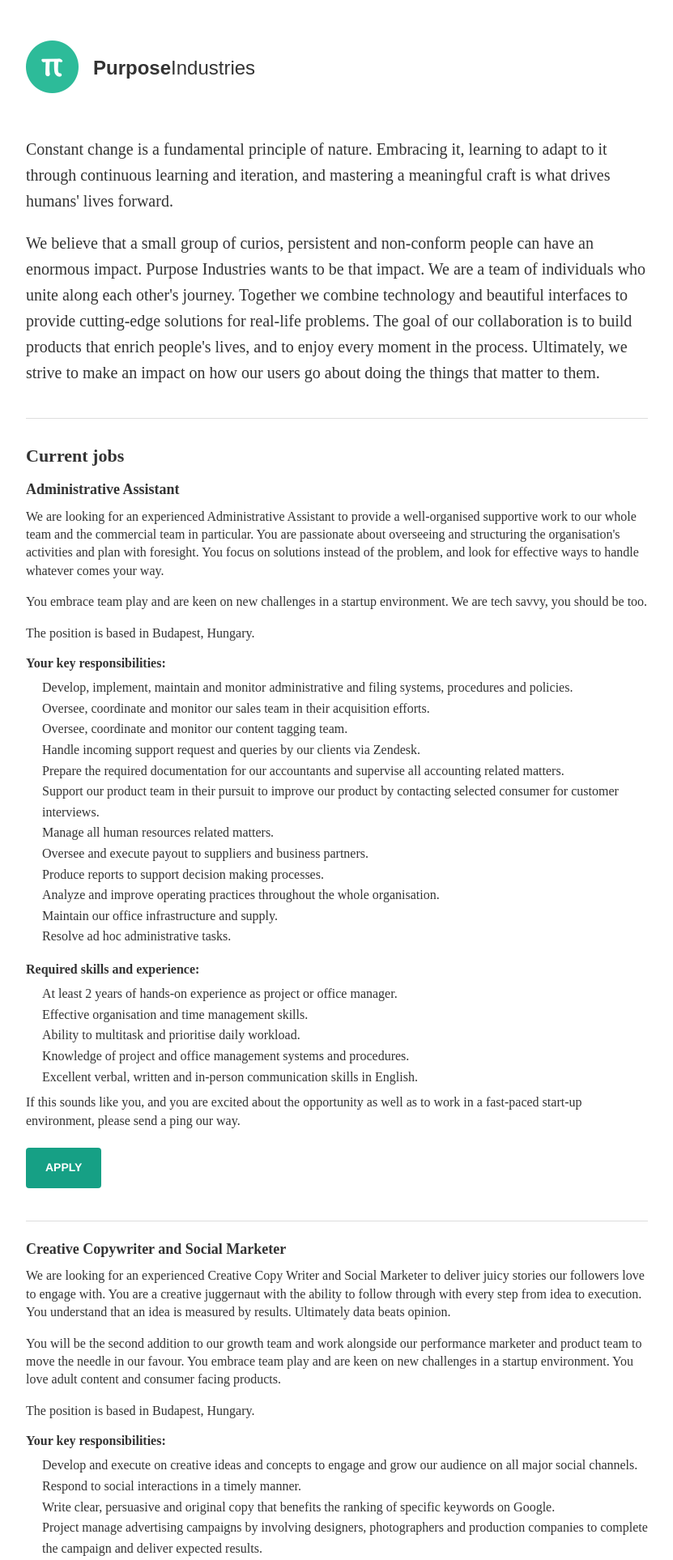
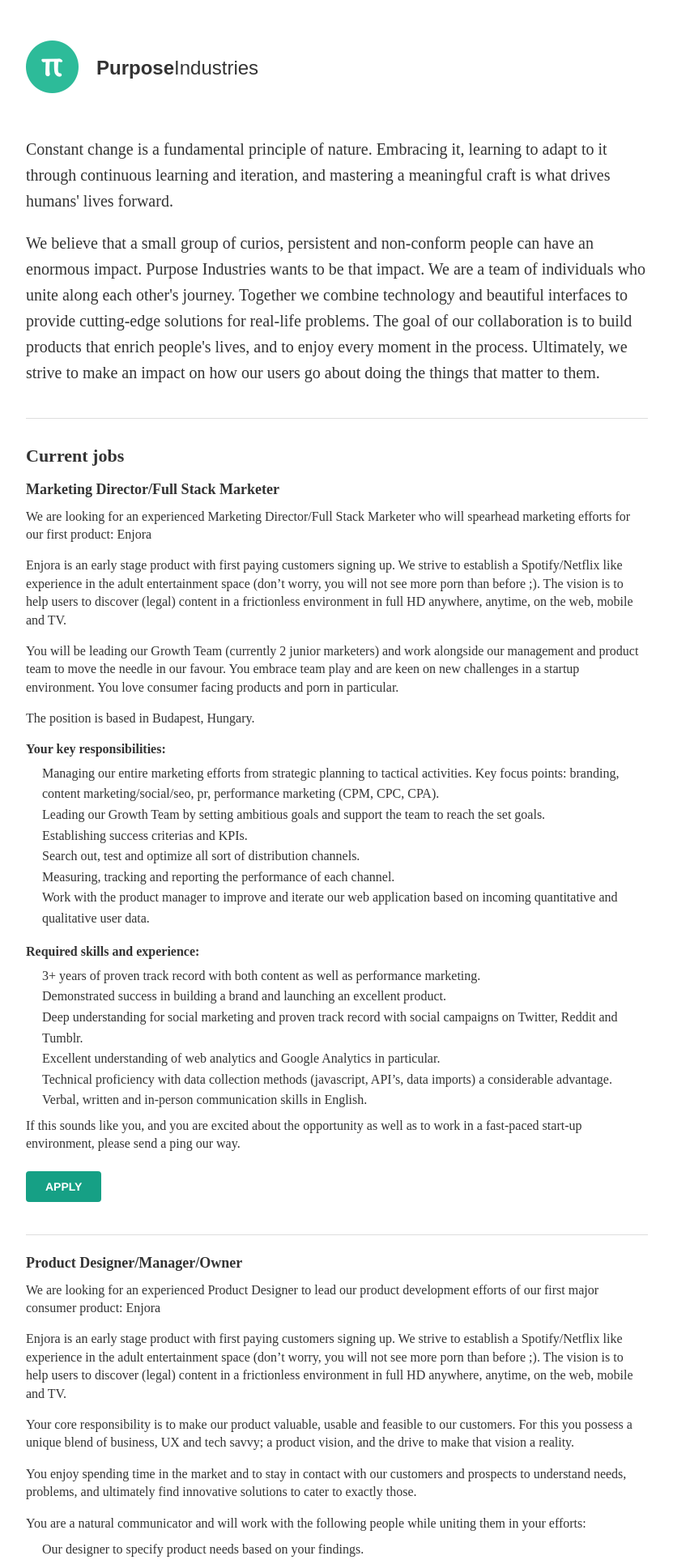
Before and after one commit to purposeindustries/purposeindustries.co, a Node server app: page / in a window 1280 px wide. Shown: the top 1926 px of the page at 81% size, without its empty margins (224-1055 px from the left). Run offline with Node 20, Linux system fonts and the light colour scheme; some libraries are stand-ins or nearby versions.

Commit message:
new jobs

```diff
--- a/app.js
+++ b/app.js
@@ -9,7 +9,7 @@
 var path = require('path');
 
 var app = express();
-
+app.locals.pretty = true;
 // all environments
 app.set('port', process.env.PORT || 3000);
 app.set('views', path.join(__dirname, 'views'));
--- a/views/index.jade
+++ b/views/index.jade
@@ -22,71 +22,118 @@
 
     .jobs
       h1 Current jobs
-      h2 Administrative Assistant
-      p We are looking for an experienced Administrative Assistant to provide a well-organised supportive work to our whole team and the commercial team in particular. You are passionate about overseeing and structuring the organisation's activities and plan with foresight. You focus on solutions instead of the problem, and look for effective ways to handle whatever comes your way.
+      h2 Marketing Director/Full Stack Marketer
 
-      p You embrace team play and are keen on new challenges in a startup environment. We are tech savvy, you should be too.
+      p We are looking for an experienced Marketing Director/Full Stack Marketer who will spearhead marketing efforts for our first product: Enjora
+
+      p Enjora is an early stage product with first paying customers signing up. We strive to establish a Spotify/Netflix like experience in the adult entertainment space (don’t worry, you will not see more porn than before ;). The vision is to help users to discover (legal) content in a frictionless environment in full HD anywhere, anytime, on the web, mobile and TV.
+
+      p You will be leading our Growth Team (currently 2 junior marketers) and work alongside our management and product team to move the needle in our favour. You embrace team play and are keen on new challenges in a startup environment. You love consumer facing products and porn in particular.
 
       p The position is based in Budapest, Hungary.
 
       h3 Your key responsibilities:
       ul.resp
-        li Develop, implement, maintain and monitor administrative and filing systems, procedures and policies.
-        li Oversee, coordinate and monitor our sales team in their acquisition efforts.
-        li Oversee, coordinate and monitor our content tagging team.
-        li Handle incoming support request and queries by our clients via Zendesk.
-        li Prepare the required documentation for our accountants and supervise all accounting related matters.
-        li Support our product team in their pursuit to improve our product by contacting selected consumer for customer interviews.
-        li Manage all human resources related matters.
-        li Oversee and execute payout to suppliers and business partners.
-        li Produce reports to support decision making processes.
-        li Analyze and improve operating practices throughout the whole organisation.
-        li Maintain our office infrastructure and supply.
-        li Resolve ad hoc administrative tasks.
+        li Managing our entire marketing efforts from strategic planning to tactical activities. Key focus points: branding, content marketing/social/seo, pr, performance marketing (CPM, CPC, CPA).
+        li Leading our Growth Team by setting ambitious goals and support the team to reach the set goals.
+        li Establishing success criterias and KPIs.
+        li Search out, test and optimize all sort of distribution channels.
+        li Measuring, tracking and reporting the performance of each channel.
+        li Work with the product manager to improve and iterate our web application based on incoming quantitative and qualitative user data.
 
       h3.skills Required skills and experience:
       ul
-        li At least 2 years of hands-on experience as project or office manager.
-        li Effective organisation and time management skills.
-        li Ability to multitask and prioritise daily workload.
-        li Knowledge of project and office management systems and procedures.
-        li Excellent verbal, written and in-person communication skills in English.
+        li 3+ years of proven track record with both content as well as performance marketing.
+        li Demonstrated success in building a brand and launching an excellent product.
+        li Deep understanding for social marketing and proven track record with social campaigns on Twitter, Reddit and Tumblr.
+        li Excellent understanding of web analytics and Google Analytics in particular.
+        li Technical proficiency with data collection methods (javascript, API’s, data imports) a considerable advantage.
+        li Verbal, written and in-person communication skills in English.
 
-        p If this sounds like you, and you are excited about the opportunity as well as to work in a fast-paced start-up environment, please send a ping our way.
+      p If this sounds like you, and you are excited about the opportunity as well as to work in a fast-paced start-up environment, please send a ping our way.
 
-        a.apply(href='mailto:letmein@purposeindustries.co?subject=Administrative Assistant') apply
+      a.apply(href='mailto:jobs@purposeindustries.co?subject=Marketing Director') apply
 
     .divider
     .jobs
-      h2 Creative Copywriter and Social Marketer
-      p We are looking for an experienced Creative Copy Writer and Social Marketer to deliver juicy stories our followers love to engage with. You are a creative juggernaut with the ability to follow through with every step from idea to execution. You understand that an idea is measured by results. Ultimately data beats opinion.
+      h2 Product Designer/Manager/Owner
 
-      p You will be the second addition to our growth team and work alongside our performance marketer and product team to move the needle in our favour. You embrace team play and are keen on new challenges in a startup environment. You love adult content and consumer facing products.
+      p We are looking for an experienced Product Designer to lead our product development efforts of our first major consumer product: Enjora
+
+      p Enjora is an early stage product with first paying customers signing up. We strive to establish a Spotify/Netflix like experience in the adult entertainment space (don’t worry, you will not see more porn than before ;). The vision is to help users to discover (legal) content in a frictionless environment in full HD anywhere, anytime, on the web, mobile and TV.
+
+      p Your core responsibility is to make our product valuable, usable and feasible to our customers. For this you possess a unique blend of business, UX and tech savvy; a product vision, and the drive to make that vision a reality.
+
+      p You enjoy spending time in the market and to stay in contact with our customers and prospects to understand needs, problems, and ultimately find innovative solutions to cater to exactly those.
+
+      p You are a natural communicator and will work with the following people while uniting them in your efforts:
+
+      ul
+        li Our designer to specify product needs based on your findings.
+        li Our engineers to define product release requirements.
+        li Our marketers to define the go-to-market strategy, helping them understand the product positioning, key benefits, and target customer.
+        li Our ceo to align all efforts with business goals.
 
       p The position is based in Budapest, Hungary.
 
       h3 Your key responsibilities:
       ul.resp
-        li Develop and execute on creative ideas and concepts to engage and grow our audience on all major social channels.
-        li Respond to social interactions in a timely manner.
-        li Write clear, persuasive and original copy that benefits the ranking of specific keywords on Google.
-        li Project manage advertising campaigns by involving designers, photographers and production companies to complete the campaign and deliver expected results.
-        li Work with performance marketer to fully develop campaigns to reach optimal impact.
-        li Stay up to date with news about porn stars and engage with them on all major channels.
-        li Work with the product team to improve and quickly iterate our web application based on incoming user sentiment.
-        li Check copy for spelling and grammar errors.
+        li Managing the entire product line life cycle from strategic planning to tactical activities.
+        li Delivering PRDs and MRDs with prioritized features and corresponding justification.
+        li Developing the core positioning and messaging for the product.
+        li Be an expert with respect to the competition.
+        li Specifying market requirements for the product by conducting market research, user testing and by on-going contact with customers and prospects.
+        li Developing and implementing a company-wide go-to-market plan, working with all departments to execute.
 
       h3.skills Required skills and experience:
       ul
-        li At least 2 years of professional hands-on experience with copywriting. Ideally in English.
-        li Photo editing skills.
-        li Advanced understanding of SEO principles. Experience with how to translate this knowledge into the copy you write.
-        li Commercial sense to be able to spot & exploit opportunities and translate them into social marketing campaigns on the spot.
-        li Verbal, written and in-person communication skills in English. Ideally native speaker.
+        li 3+ years of product management/product design/product owner experience.
+        li Demonstrated success defining and launching excellent products
+        li Knowledgeable in technology.
+        li Proven ability to influence cross-functional teams without formal authority.
+        li Excellent written and verbal communication skills in English.
 
-        p If this sounds like you, and you are excited about the opportunity as well as to work in a fast-paced start-up environment, please send a ping our way.
 
-        a.apply(href='mailto:letmein@purposeindustries.co?subject=Creative Copywriter and Social Marketer') apply
+      p If this sounds like you, and you are excited about the opportunity as well as to work in a fast-paced start-up environment, please send a ping our way.
+
+      a.apply(href='mailto:jobs@purposeindustries.co?subject=Product Designer') apply
+
+    .divider
+    .jobs
+      h2 Business Operations Manager
+
+      p We are looking for an experienced Business Operations Manager to help us organise and streamline business processes in our business.
+
+      p You are passionate about structured work and overseeing business processes while in search for continuous improvement possibilities. You will oversee a variety of organisational activities from human resource to accounting.
+
+      p You focus on solutions instead of the problem, and look for effective ways to handle whatever comes your way. You embrace team play and are keen on new challenges in a startup environment. We are tech savvy, you should be too.
+
+      p The position is based in Budapest, Hungary.
+
+      h3 Your key responsibilities:
+      ul.resp
+        li Develop, document, implement, enforce and monitor administrative and filing systems, procedures and policies.
+        li Analyze and improve operating practices throughout the whole organisation.
+        li Prepare the required documentation for our accountants and supervise all accounting related matters.
+        li Oversee and execute payout to suppliers and business partners.
+        li Support our sales team with after sales activities such as emailing, contract management and partner onboarding.
+        li Support our product team in their pursuit to improve our product by contacting selected consumer for customer interviews.
+        li Manage all human resources related matters: write job descriptions, distribute jobs, pre-filter job applicants, make screening calls, invite applicants to interviews.
+        li Maintain our office infrastructure and supply.
+        li Make travel, meeting and event arrangements.
+        li Resolve ad hoc administrative tasks.
+
+      h3.skills Required skills and experience:
+      ul
+        li At least bachelor degree in business administration. MBA preferred.
+        li At least 2 years of hands-on experience as business operations manager.
+        li Ability to multitask, time manage and prioritise daily workload.
+        li Knowledge of project and office management systems and procedures.
+        li Excellent verbal, written and in-person communication skills in English.
+
+      p If this sounds like you, and you are excited about the opportunity as well as to work in a fast-paced start-up environment, please send a ping our way.
+
+      a.apply(href='mailto:jobs@purposeindustries.co?subject=Business Operations Manager') apply
 
     .divider
     .jobs
```
